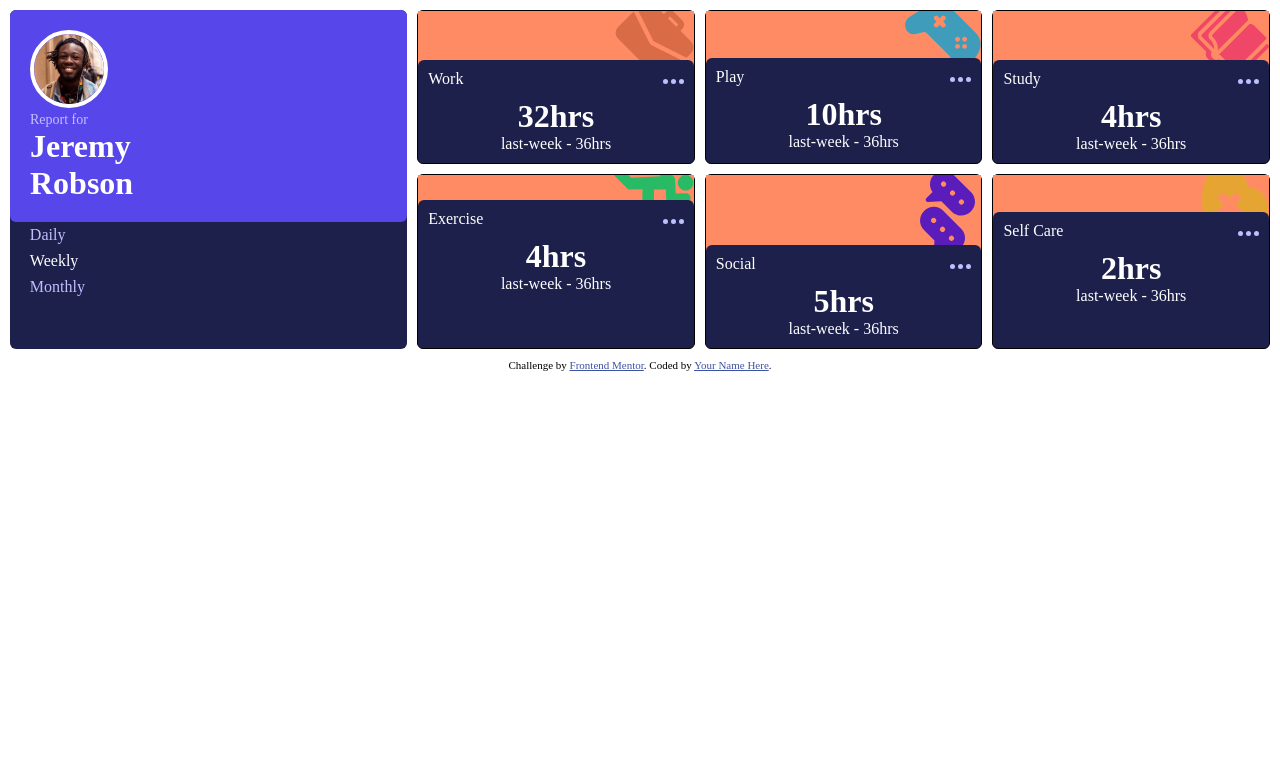
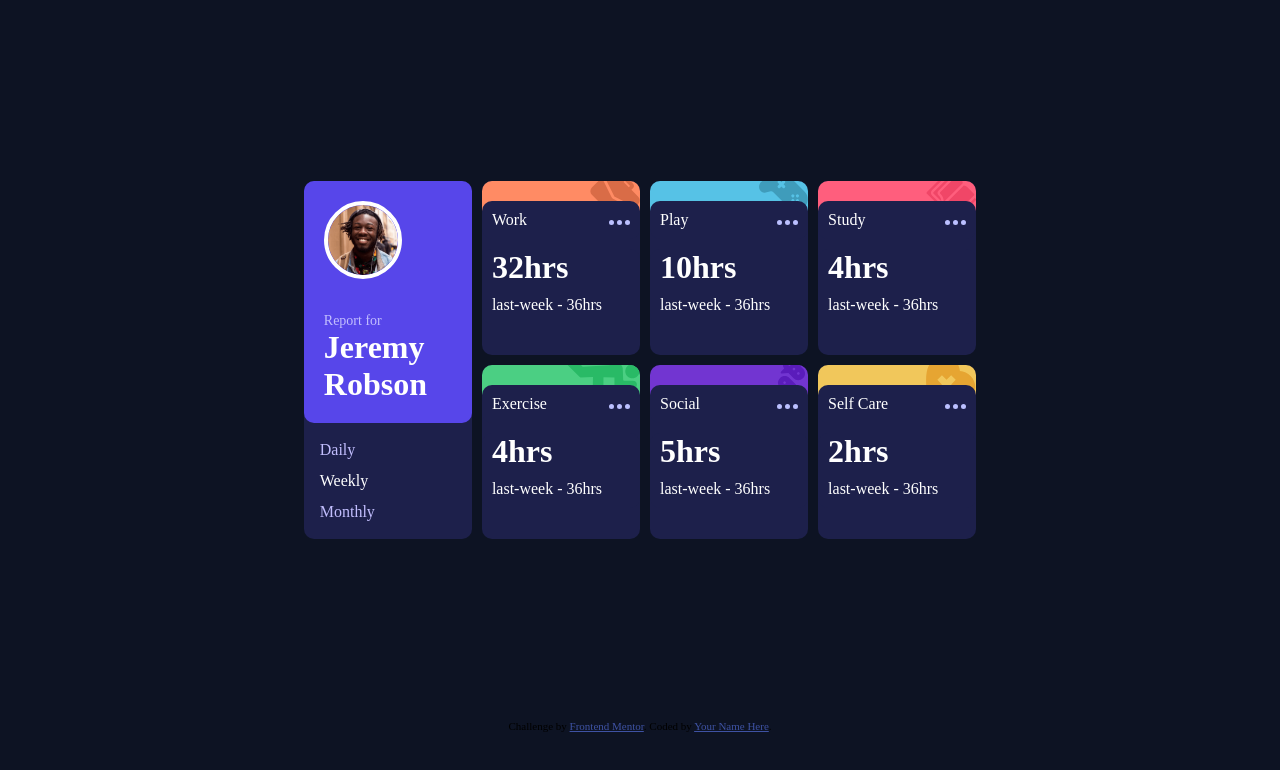
Before and after one commit to queensk/time-tracking-dashboard-main, a plain HTML site: page index.html in a window 1280 px wide. Drawn offline with Linux system fonts and the light colour scheme.

Commit message:
card image

```diff
--- a/style.css
+++ b/style.css
@@ -3,16 +3,32 @@
   margin: 0;
   padding: 0;
 }
+body{
+    background-color: #0d1323;
+}
+.container{
+    display: flex;
+    align-items: center;
+    justify-content: center;
+    width: 100%;
+    height: 90vh;
+}
 .grid-container {
   display: grid;
-  grid-template-columns: auto auto auto auto;
+  grid-template-columns: 25% auto auto auto;
   gap: 10px;
   padding: 10px;
+  background-color: #0d1323;
 }
 
+
 .grid-item {
-  border: 1px solid black;
-  text-align: center;
+  /* border: 1px solid #fff; */
+  overflow: hidden;
+}
+.grid-item:hover .current-activity,
+.activity-name:hover{
+    background-color: #34397b;
 }
 
 .grid-item-wide {
@@ -23,7 +39,7 @@
   color: #fff;
   background-color: #1d204b;
   /* padding: 4%; */
-  border-radius: 6px;
+  border-radius: 10px;
 }
 .about-user {
   background-color: #5746ea;
@@ -35,6 +51,7 @@
   max-width: 100%;
   border: 4px solid #fff;
   border-radius: 50%;
+  margin: 0 0 30px 0;
 }
 .about-user p {
   color: #c2befe;
@@ -43,6 +60,9 @@
 .about-user h1 {
   width: 30%;
 }
+.activity{
+    padding: 10% 5%;
+}
 .activity p:first-child,
 .activity p:last-child {
   color: #c2befe;
@@ -50,22 +70,33 @@
 }
 .activity p:nth-child(2) {
   padding: 1% 10% 1% 5%;
+  margin: 10px 0;
+}
+.activity P:hover{
+    color: #fff;
+    cursor: pointer;
 }
 .activity-data {
   overflow: hidden;
 }
 .current-activity {
+    padding: 70px 0;
 }
+
+.current-activity h1 {
+    margin: 10px 0;
+}
+
 .activity-name {
   display: flex;
   justify-content: space-between;
-  border-radius: 6px;
+  border-radius: 10px;
 }
 .activity-icon {
   display: flex;
   justify-content: space-between;
   background-color: #ff8b64;
-  border-radius: 6px;
+  border-radius: 10px;
 }
 
 .activity-icon {
@@ -81,9 +112,29 @@
   margin-bottom: -30px;
   z-index: 0;
 }
+.activity-icon img{
+    height: 50px;
+    width: auto;
+}
 .activity-name {
   position: relative;
   padding: 10px;
   z-index: 6;
   background-color: #1d204b;
 }
+
+.class-blue{
+   background-color: #56c2e6;
+}
+.class-red{
+   background-color: #ff5e7d;
+}
+.class-green{
+    background-color: #4bcf83;
+}
+.class-purple{
+    background-color: #7235d1;
+}
+.class-yellow{
+    background-color: #f1c75b;
+}
```
